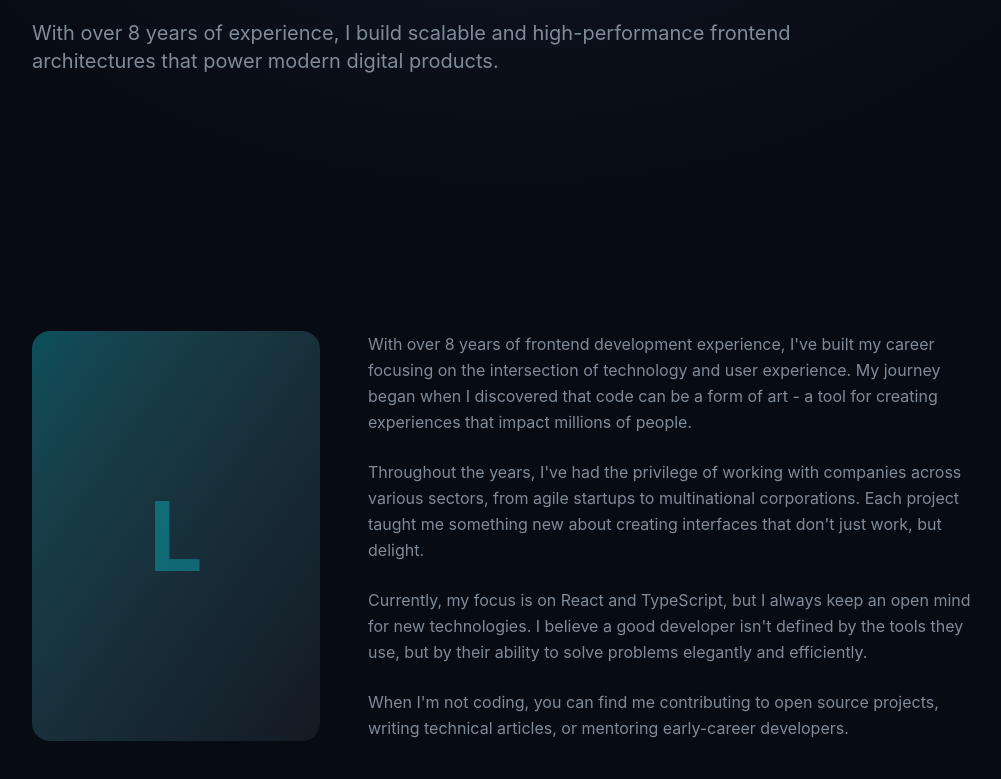
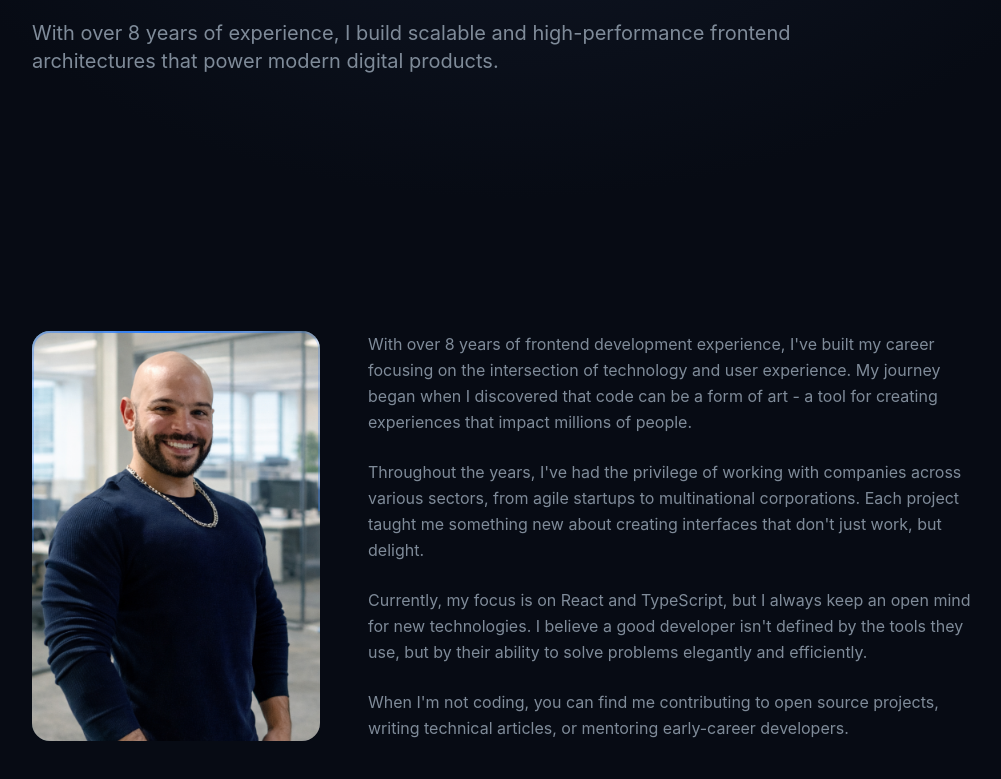
Before and after one commit to LPeligrineli/site-leopeli, a Next.js app: page /about in a window 1280 px wide. Shown: the part 301-1080 px from the top of the page, without its empty margins (128-1129 px from the left). Built offline with nearby package versions, Linux system fonts and the light colour scheme.

Commit message:
ajustada ses

```diff
--- a/src/app/about/page.tsx
+++ b/src/app/about/page.tsx
@@ -5,6 +5,7 @@ import { Footer } from "@/components/layout/Footer";
 import { useLanguage } from "@/contexts/LanguageContext";
 import { skillCategories, profile } from "@/data/content";
 import { MagicCard } from "@/components/ui/magic-card";
+import { BorderBeam } from "@/components/ui/border-beam";
 
 const containerVariants = {
   hidden: { opacity: 0 },
@@ -81,8 +82,19 @@ export default function AboutPage() {
                 variants={itemVariants}
                 className="flex justify-center md:justify-start"
               >
-                <div className="w-48 h-48 md:w-full md:h-auto md:aspect-square rounded-2xl bg-gradient-to-br from-primary/30 to-secondary flex items-center justify-center text-8xl font-bold text-primary/30">
-                  {profile.name.charAt(0)}
+                <div className="relative w-auto h-full md:w-full md:h-auto md:aspect-square rounded-2xl bg-gradient-to-br from-primary/30 to-secondary flex items-center justify-center text-8xl font-bold text-primary/30">
+                  <img
+                    src={profile.avatar}
+                    alt={profile.name}
+                    className="md:w-auto md:h-full md:aspect-square rounded-2xl object-cover"
+                  />
+                  <BorderBeam
+                    duration={9}
+                    delay={3}
+                    size={400}
+                    borderWidth={2}
+                    className="from-transparent via-blue-500 to-transparent"
+                  />
                 </div>
               </motion.div>
 
@@ -145,8 +157,7 @@ export default function AboutPage() {
                         </span>
                       ))}
                     </div>
-                    </MagicCard>
-
+                  </MagicCard>
                 </motion.div>
               ))}
             </motion.div>
--- /dev/null
+++ b/src/components/ui/border-beam.tsx
@@ -0,0 +1,107 @@
+"use client"
+
+import { motion, MotionStyle, Transition } from "motion/react"
+
+import { cn } from "@/lib/utils"
+
+interface BorderBeamProps {
+  /**
+   * The size of the border beam.
+   */
+  size?: number
+  /**
+   * The duration of the border beam.
+   */
+  duration?: number
+  /**
+   * The delay of the border beam.
+   */
+  delay?: number
+  /**
+   * The color of the border beam from.
+   */
+  colorFrom?: string
+  /**
+   * The color of the border beam to.
+   */
+  colorTo?: string
+  /**
+   * The motion transition of the border beam.
+   */
+  transition?: Transition
+  /**
+   * The class name of the border beam.
+   */
+  className?: string
+  /**
+   * The style of the border beam.
+   */
+  style?: React.CSSProperties
+  /**
+   * Whether to reverse the animation direction.
+   */
+  reverse?: boolean
+  /**
+   * The initial offset position (0-100).
+   */
+  initialOffset?: number
+  /**
+   * The border width of the beam.
+   */
+  borderWidth?: number
+}
+
+export const BorderBeam = ({
+  className,
+  size = 50,
+  delay = 0,
+  duration = 6,
+  colorFrom = "#ffaa40",
+  colorTo = "#9c40ff",
+  transition,
+  style,
+  reverse = false,
+  initialOffset = 0,
+  borderWidth = 1,
+}: BorderBeamProps) => {
+  return (
+    <div
+      className="pointer-events-none absolute inset-0 rounded-[inherit] border-(length:--border-beam-width) border-transparent mask-[linear-gradient(transparent,transparent),linear-gradient(#000,#000)] mask-intersect [mask-clip:padding-box,border-box]"
+      style={
+        {
+          "--border-beam-width": `${borderWidth}px`,
+        } as React.CSSProperties
+      }
+    >
+      <motion.div
+        className={cn(
+          "absolute aspect-square",
+          "bg-linear-to-l from-(--color-from) via-(--color-to) to-transparent",
+          className
+        )}
+        style={
+          {
+            width: size,
+            offsetPath: `rect(0 auto auto 0 round ${size}px)`,
+            "--color-from": colorFrom,
+            "--color-to": colorTo,
+            ...style,
+          } as MotionStyle
+        }
+        initial={{ offsetDistance: `${initialOffset}%` }}
+        animate={{
+          offsetDistance: reverse
+            ? [`${100 - initialOffset}%`, `${-initialOffset}%`]
+            : [`${initialOffset}%`, `${100 + initialOffset}%`],
+        }}
+        transition={{
+          repeat: Infinity,
+          ease: "linear",
+          duration,
+          delay: -delay,
+          ...transition,
+        }}
+      />
+    </div>
+  )
+}
--- a/src/contexts/LanguageContext.tsx
+++ b/src/contexts/LanguageContext.tsx
@@ -54,6 +54,8 @@ const translations: Record<Locale, Record<string, string>> = {
     'projects.role': 'Papel',
     'projects.impact': 'Impacto',
     'projects.stack': 'Stack',
+    'projects.challenges': 'Desafios',
+    'projects.solutions': 'Soluções',
 
     // Testimonials
     'testimonials.title': 'Recomendações',
@@ -126,6 +128,8 @@ const translations: Record<Locale, Record<string, string>> = {
     'projects.role': 'Role',
     'projects.impact': 'Impact',
     'projects.stack': 'Stack',
+    'projects.challenges': 'Challenges',
+    'projects.solutions': 'Solutions',
 
     // Testimonials
     'testimonials.title': 'Recommendations',
--- a/src/data/content.ts
+++ b/src/data/content.ts
@@ -5,6 +5,7 @@ export const profile = {
   name: "Leonidas Peligrineli",
   role: "Senior Frontend Developer",
   email: "l.peligrineli@gmail.com",
+  avatar: "/images/leonidas.png",
   linkedin: {
     "pt-BR": "https://www.linkedin.com/in/leopeli/",
     "en-US": "https://www.linkedin.com/in/leopeli/?locale=en_US",
```
Also changed, not shown: public/images/leonidas.png (added), public/images/projects/logo-cenprot.svg.
